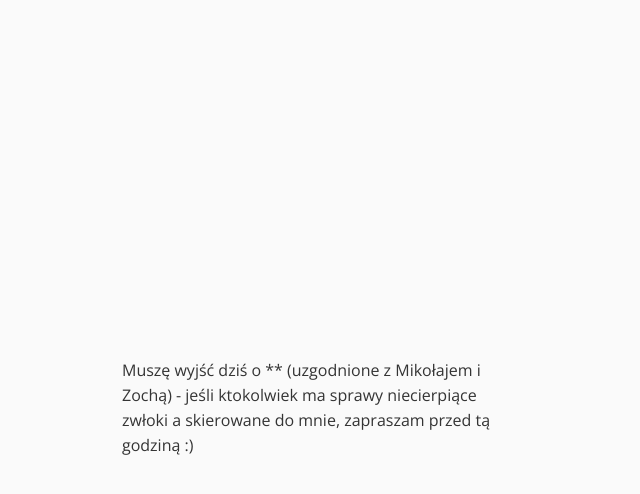
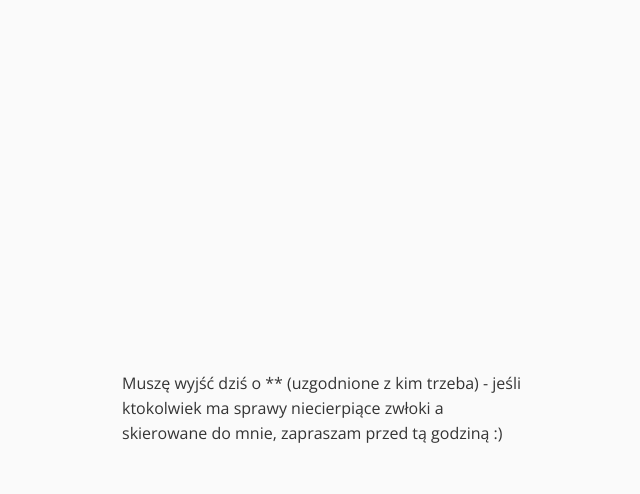
Before and after one commit to dulowski-marek/dulowski-marek.github.io, a plain HTML site: page index.html in a window 1280 px wide. Both pictures are taken after a click on the button "Muszę wyjść!". Shown: the whole page, without its empty margins (318-958 px from the left). Drawn offline with nearby package versions, Linux system fonts and the light colour scheme.

Commit message:
Update message

```diff
--- a/index.html
+++ b/index.html
@@ -103,7 +103,7 @@
 		container.classList.add('hidden');
 		content.classList.remove('hidden');
 
-		message.innerHTML = `Muszę wyjść dziś o *<b>${value}</b>* (uzgodnione z Mikołajem i Zochą) - jeśli ktokolwiek ma sprawy niecierpiące zwłoki a skierowane do mnie, zapraszam przed tą godziną :)`;
+		message.innerHTML = `Muszę wyjść dziś o *<b>${value}</b>* (uzgodnione z kim trzeba) - jeśli ktokolwiek ma sprawy niecierpiące zwłoki a skierowane do mnie, zapraszam przed tą godziną :)`;
 	});
 </script>
 </body>
```
